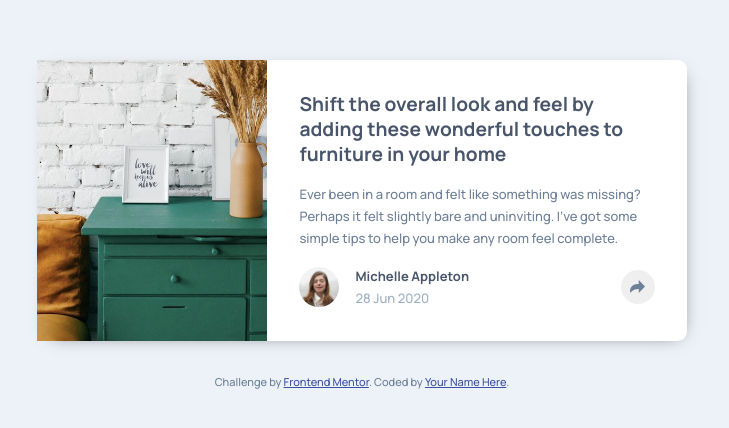
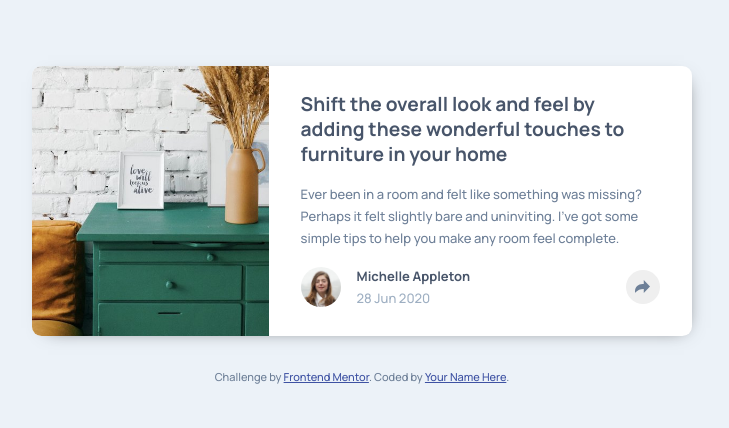
Before and after one commit to rubuz/article-preview-component-master, a plain HTML site: page index.html in a window 1280 px wide. Shown: the part 190-618 px from the top of the page, without its empty margins (278-1007 px from the left). Drawn offline with Linux system fonts and the light colour scheme.

Commit message:
finished

```diff
--- a/style.css
+++ b/style.css
@@ -235,7 +235,8 @@ main {
 
 @media (min-width: 800px) {
   main {
-    max-width: 650px;
+    max-width: 660px;
+    height: 270px;
     flex-direction: row;
     align-items: center;
     overflow: visible;
@@ -245,15 +246,21 @@ main {
     font-size: 1.2rem;
   }
 
-  .main__image {
+  /* .main__image {
     min-height: 100%;
     width: 100%;
     background: url(images/drawers.jpg);
     background-size: cover;
+  } */
+
+  .main__image {
+    min-height: 100%;
+    border-radius: 0.6rem 0 0 0.6rem;
+    object-fit: cover;
   }
-
   .main__image img {
-    display: none;
+    min-width: 22rem;
+    min-height: 100%;
   }
 
   .info__section {
```
